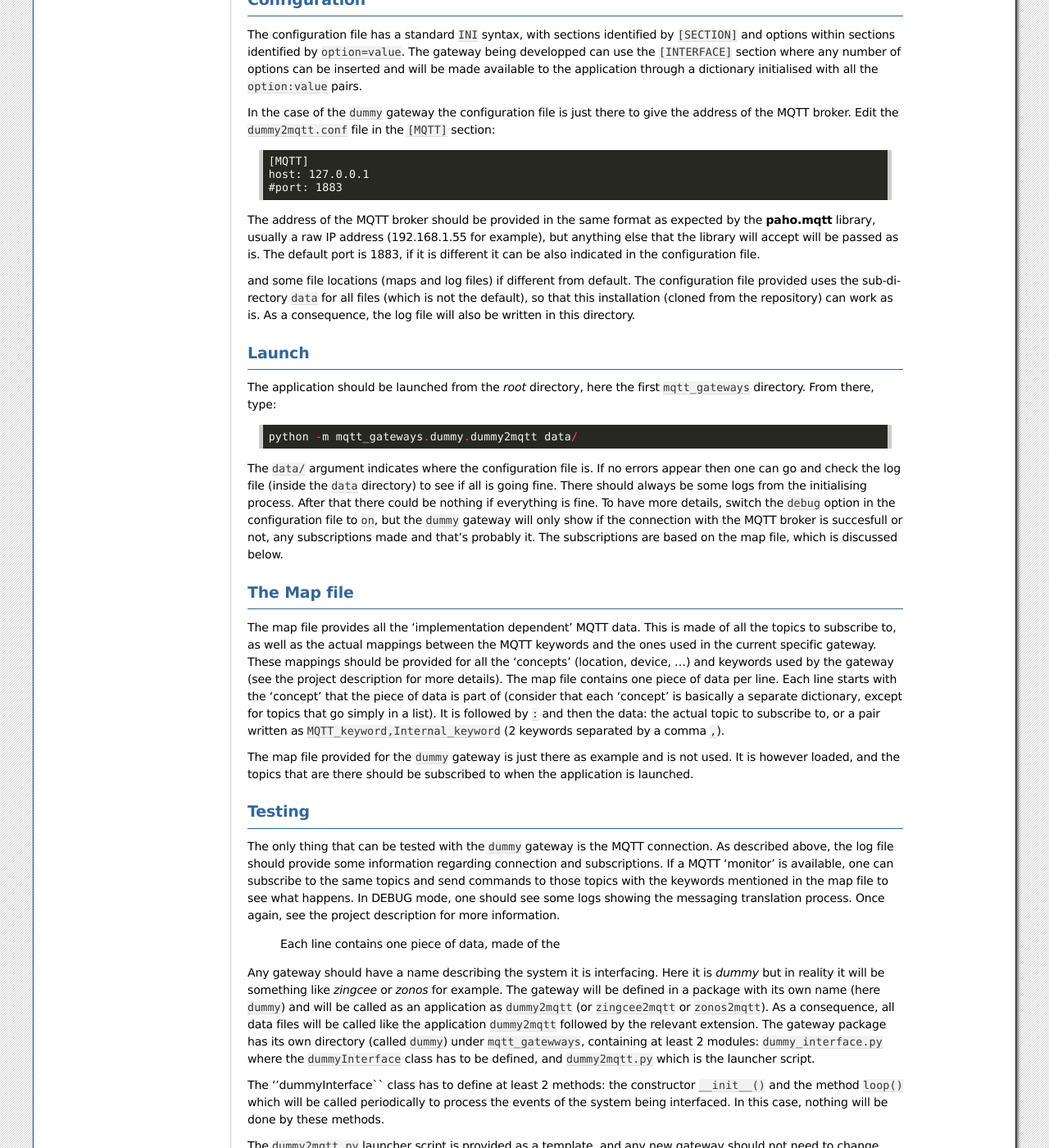
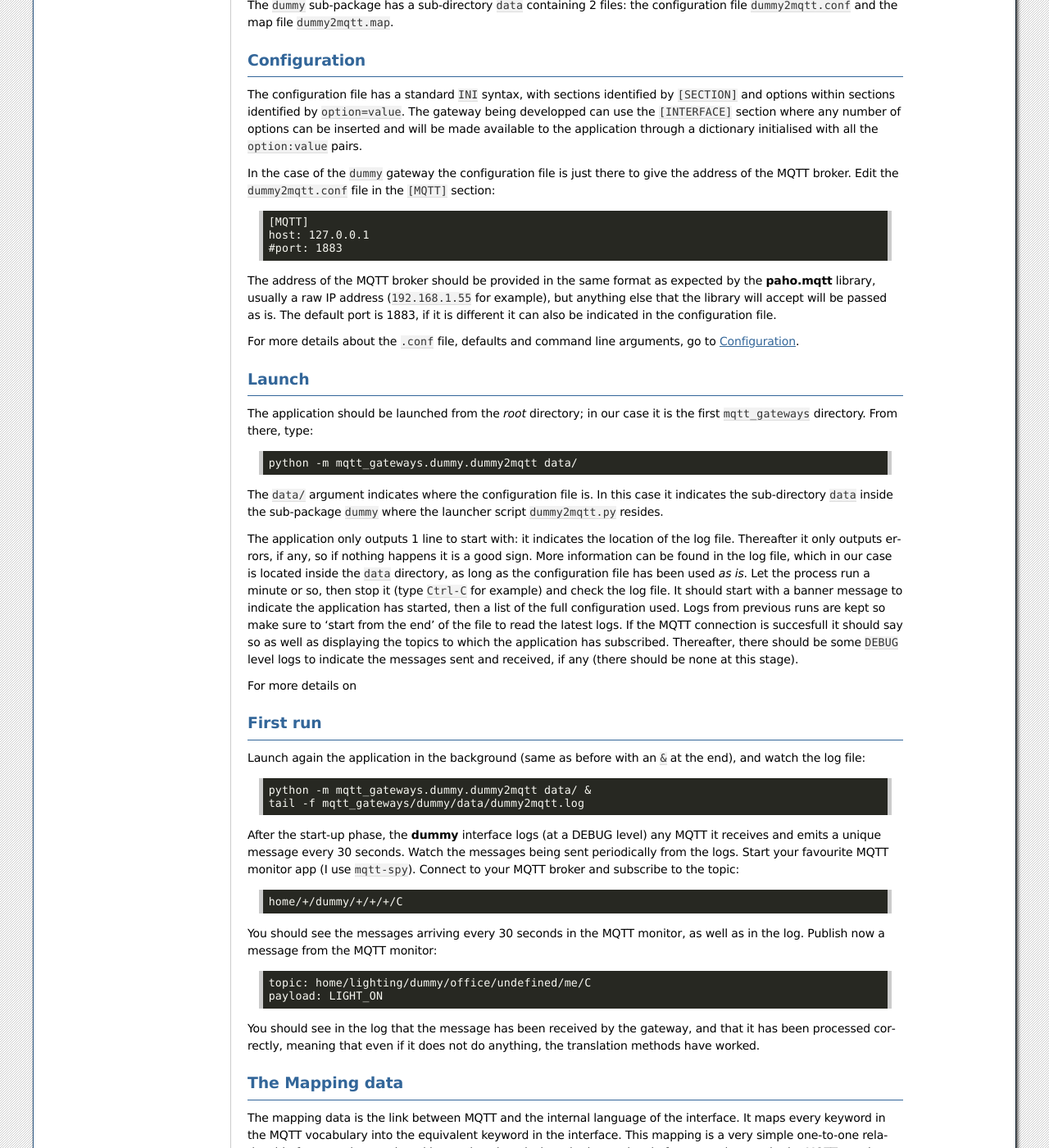
Before and after one commit to ppt000/mqtt_gateways, a Sphinx documentation site: the page built from docs/source/installation.rst, in a window 1280 px wide and 1400 px high, scrolled down 786 px. Shown: the whole window at 82% size. Built offline with Sphinx 7.4.7, drawn with Linux system fonts in a browser that asks for light colours; pages that are not in the unit, such as notebooks, are missing from menus; some of the changed text lies outside the part shown.

Commit message:
update docs

```diff
--- a/docs/source/index.rst
+++ b/docs/source/index.rst
@@ -5,6 +5,9 @@
 
 Welcome to MQTT_Gateways's documentation!
 =========================================
+
+**This is a work in progress**
+
 
 .. include:: summary.rst
 
@@ -18,6 +21,7 @@ Contents
    Installation <installation>
    Project Description <project_description>
    Package <mqtt_gateways>
+   Configuration <configuration>
 
 
 Indices and tables
--- a/docs/source/installation.rst
+++ b/docs/source/installation.rst
@@ -6,13 +6,17 @@ Copying the repository
 
 The easiest way to install this project is by cloning the whole repository
 into a directory named ``mqtt_gateways``.
+The only non-standard dependency is the **paho.mqtt** library.
+Please install it if you do not have it already in your environment.
 
 The directory structure of the relevant files should look like this:
 
 .. code-block:: none
 
 	mqtt_gateways/   (root)
+	|
 	\- mqtt_gateways/   (package)
+	   |
 	   +- __init__.py
 	   |
 	   +- gateway/
@@ -31,12 +35,13 @@ The directory structure of the relevant files should look like this:
 	         \- dummy2mqtt.map
 
 The core engine of the project is the ``gateway`` sub-package with
-a main module ``start_gateway.py``
+the main module ``start_gateway.py``
 that initialises everything and launches the main loop.
 The ``mqtt_map.py`` module defines a class for internal messages
-and a *map* class that defines translation methods between internal
+and a *map* class for translation methods between internal
 and MQTT messages.
-These methods rely on mapping data to be provided by the developer.
+These methods rely on mapping data to be provided by the developer
+to be discussed later.
 
 The ``utils`` sub-package is a set of utility functions.
 
@@ -67,41 +72,92 @@ Edit the ``dummy2mqtt.conf`` file in the ``[MQTT]`` section:
 	#port: 1883
 
 The address of the MQTT broker should be provided in the same format
-as expected by the **paho.mqtt** library, usually a raw IP address (192.168.1.55 for example),
+as expected by the **paho.mqtt** library, usually a raw IP address
+(``192.168.1.55`` for example),
 but anything else that the library will accept will be passed as is.
-The default port is 1883, if it is different it can be also indicated in the configuration file.
+The default port is 1883, if it is different it can also be indicated
+in the configuration file.
 
-and some file locations (maps and log files)
-if different from default.
-The configuration file provided uses the sub-directory
-``data`` for all files (which is not the default),
-so that this installation (cloned from the repository) can work as is.
-As a consequence, the log file will also be written in this directory.
-
-
+For more details about the ``.conf`` file, defaults and command line arguments,
+go to `Configuration <configuration.html>`_.
 
 Launch
 ******
 
-The application should be launched from the *root* directory,
-here the first ``mqtt_gateways`` directory.
-From there, type::
+The application should be launched from the *root* directory;
+in our case it is the first ``mqtt_gateways`` directory.
+From there, type:
+
+.. code-block:: none
 
 	python -m mqtt_gateways.dummy.dummy2mqtt data/
 
 The ``data/`` argument indicates where the configuration file is.
-If no errors appear then one can go and check the log file
-(inside the ``data`` directory) to see if all is going fine.
-There should always be some logs from the initialising process.
-After that there could be nothing if everything is fine.
-To have more details, switch the ``debug`` option in the configuration
-file to ``on``, but the ``dummy`` gateway will only
-show if the connection with the MQTT broker is succesfull or not,
-any subscriptions made and that's probably it.
-The subscriptions are based on the map file, which is discussed below.
+In this case it indicates the sub-directory ``data`` inside the
+sub-package ``dummy`` where the launcher script ``dummy2mqtt.py``
+resides.
 
-The Map file
-************
+The application only outputs 1 line to start with:
+it indicates the location of the log file.
+Thereafter it only outputs errors, if any, so if nothing happens
+it is a good sign.  More information can be found in the log file,
+which in our case is located inside the ``data`` directory, as long
+as the configuration file has been used *as is*.
+Let the process run a minute or so, then stop it (type ``Ctrl-C``
+for example) and check the log file.  It should start with a banner
+message to indicate the application has started, then a list of the
+full configuration used.  Logs from previous runs are kept so make sure
+to 'start from the end' of the file to read the latest logs.
+If the MQTT connection is succesfull it should say so as well as
+displaying the topics to which the application has subscribed.
+Thereafter, there should be some ``DEBUG`` level logs to indicate
+the messages sent and received, if any (there should be none at this stage).
+
+For more details on
+
+First run
+*********
+
+Launch again the application in the background (same as before
+with an ``&`` at the end), and watch the log file:
+
+.. code-block:: none
+
+	python -m mqtt_gateways.dummy.dummy2mqtt data/ &
+	tail -f mqtt_gateways/dummy/data/dummy2mqtt.log
+
+After the start-up phase, the **dummy** interface logs (at a DEBUG level)
+any MQTT it receives and emits a unique message every 30 seconds.
+Watch the messages being sent periodically from the logs.
+Start your favourite MQTT monitor app (I use ``mqtt-spy``).  Connect to your
+MQTT broker and subscribe to the topic:
+
+.. code-block:: none
+
+	home/+/dummy/+/+/+/C
+
+You should see the messages arriving every 30 seconds in the MQTT monitor,
+as well as in the log.
+Publish now a message from the MQTT monitor:
+
+.. code-block:: none
+
+	topic: home/lighting/dummy/office/undefined/me/C
+	payload: LIGHT_ON
+
+You should see in the log that the message has been received
+by the gateway, and that it has been processed correctly, meaning that
+even if it does not do anything, the translation methods have worked.
+
+The Mapping data
+****************
+
+The mapping data is the link between MQTT and the internal language of the interface.
+It maps every keyword in the MQTT vocabulary into the equivalent keyword in the interface.
+This mapping is a very simple one-to-one relationship for every keyword, and its use is only
+to isolate the internal code from any changes in the MQTT vocabulary.
+For the *dummy* interface, the mapping data is provided by the text file
+``dummy2mqtt.map`` in the ``data`` folder.
 
 The map file provides all the 'implementation dependent' MQTT data.  This is made of all the topics to subscribe to,
 as well as the actual mappings between the MQTT keywords and the ones used in the current specific gateway.
@@ -115,25 +171,47 @@ It is followed by ``:`` and then the data: the actual topic to subscribe to, or
 The map file provided for the ``dummy`` gateway is just there as example and is not used.  It is however loaded,
 and the topics that are there should be subscribed to when the application is launched.
 
-Testing
-*******
-
-The only thing that can be tested with the ``dummy`` gateway is the MQTT connection.  As described above, the log file should
-provide some information regarding connection and subscriptions.
-If a MQTT 'monitor' is available, one can subscribe to the same topics and send commands to those topics with the keywords
-mentioned in the map file to see what happens.  In DEBUG mode, one should see some logs showing the messaging translation
-process.
-Once again, see the project description for more information.
-
-
-  Each line contains one piece of data, made of the
 
 
 
 
+Rejected Text
+*************
+
+.. full directory tree
+
+	mqtt_gateways/   (root)
+	\- mqtt_gateways/   (package)
+	   +- __init__.py
+	   +- gateway/
+	   |  +- __init__.py
+	   |  +- mqtt_map.py
+	   |  \- start_gateway.py
+	   |
+	   +- utils/
+	   |  +- __init__.py
+	   |  +- exception_throttled.py
+	   |  +- generate_filepath.py
+	   |  +- init_logger.py
+	   |  \- load_config.py
+	   |
+	   +- dummy/
+	      +- __init__.py
+	      +- dummy_interface.py
+	      +- dummy2mqtt.py
+	      \- data/
+	         +- dummy2mqtt.conf
+	         \- dummy2mqtt.map
 
 
+.. COMMENT
+	*It is not compulsory to name it that way but we will assume to be the case here.*
 
+.. COMMENT out the following paragraph for now
+	Other ways of installing this framework, as a library for example, might be implemented later, but frankly this is not really a library,
+	so I am not sure it should be installed that way.
+	There is a ``setup.py`` file to build distributions and to install them but I have not tested
+	it so far and that's why I have not posted this on PyPI (yet?).  I am not sure either it is necessary anyway.
 
 
 Any gateway should have a name describing the system it is interfacing.  Here it is *dummy* but in reality it will be
```
Also changed, not shown: 3 other files.
